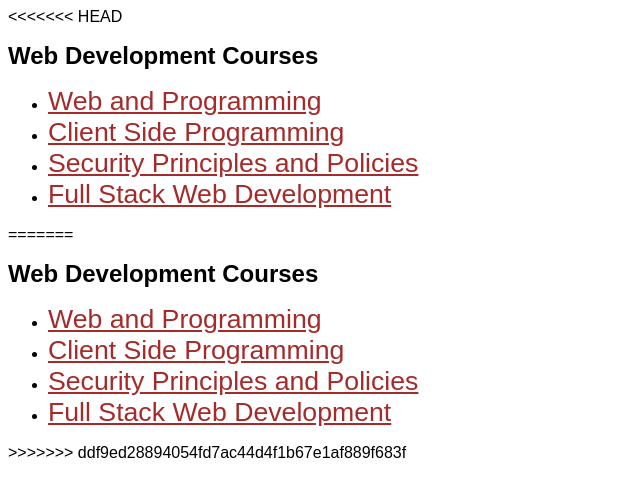
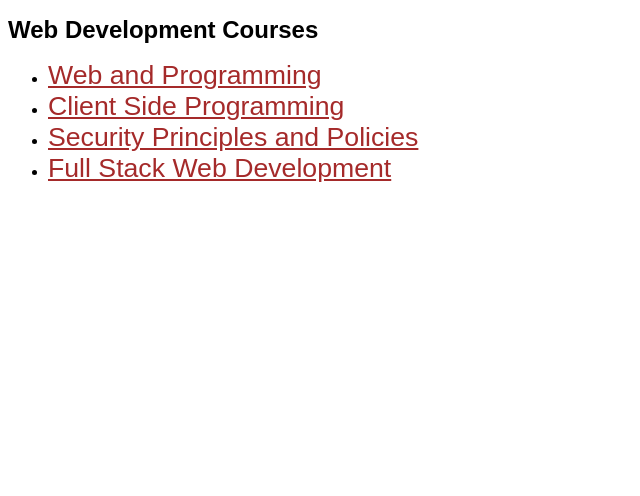
Before and after one commit to MinaLouise/Structure_Text_Styling_Links, a plain HTML site: page index.html in a window 1280 px wide. Shown: the whole page, without its empty margins (0-640 px from the left). Drawn offline with Linux system fonts and the light colour scheme.

Commit message:
some change

```diff
--- a/index.html
+++ b/index.html
@@ -1,4 +1,3 @@
-<<<<<<< HEAD
 <!DOCTYPE html>
 <html lang="en">
 <head>
@@ -29,6 +28,7 @@
     .description{
         font-size: 16pt;
     }
+
 </style>
 </head>
 <body>
@@ -55,62 +55,4 @@
     </ul>
 
 </body>
-=======
-<!DOCTYPE html>
-<html lang="en">
-<head>
-<meta charset="UTF-8">
-<meta name="viewport" content="width=device-width, initial-scale=1.0">
-<link rel="icon" type="image/jpeg" href="C:\Users\msanf\OneDrive\Pictures\Screenshots\Penguin.png">
-<title>Web Development Courses</title>
-<style>
-    body{
-        font-family: Arial, sans-serif;
-    }
-    h1{
-        font-size: 24px;
-        font-weight: bold
-    }
-    a{
-        color: brown;
-    }
-    a:visited{
-        color: blue;
-    }
-    a:hover{
-        color: red;
-    }
-    .course{
-        font-size: 20pt;
-    }
-    .description{
-        font-size: 16pt;
-    }
-</style>
-</head>
-<body>
-    <h1>Web Development Courses</h1>
-    <ul>
-        <li><a
-            href="Course1.html"
-            target="_blank"
-            class="course">Web and Programming</a>
-        </li>
-
-        <li><a
-            href="Course2.html"
-            target="_blank"
-            class="course">Client Side Programming</a></li>
-        <li><a
-            href="Course3.html"
-            target="_blank"
-            class="course">Security Principles and Policies</a></li>
-        <li><a
-            href="Course4.html"
-            target="_blank"
-            class="course">Full Stack Web Development</a></li>
-    </ul>
-
-</body>
->>>>>>> ddf9ed28894054fd7ac44d4f1b67e1af889f683f
 </html>
```
Also changed, not shown: Course1.html (+1 -1 lines), Course2.html (+1 -1 lines), Course3.html (+1 -1 lines), Course4.html (+1 -1 lines).
